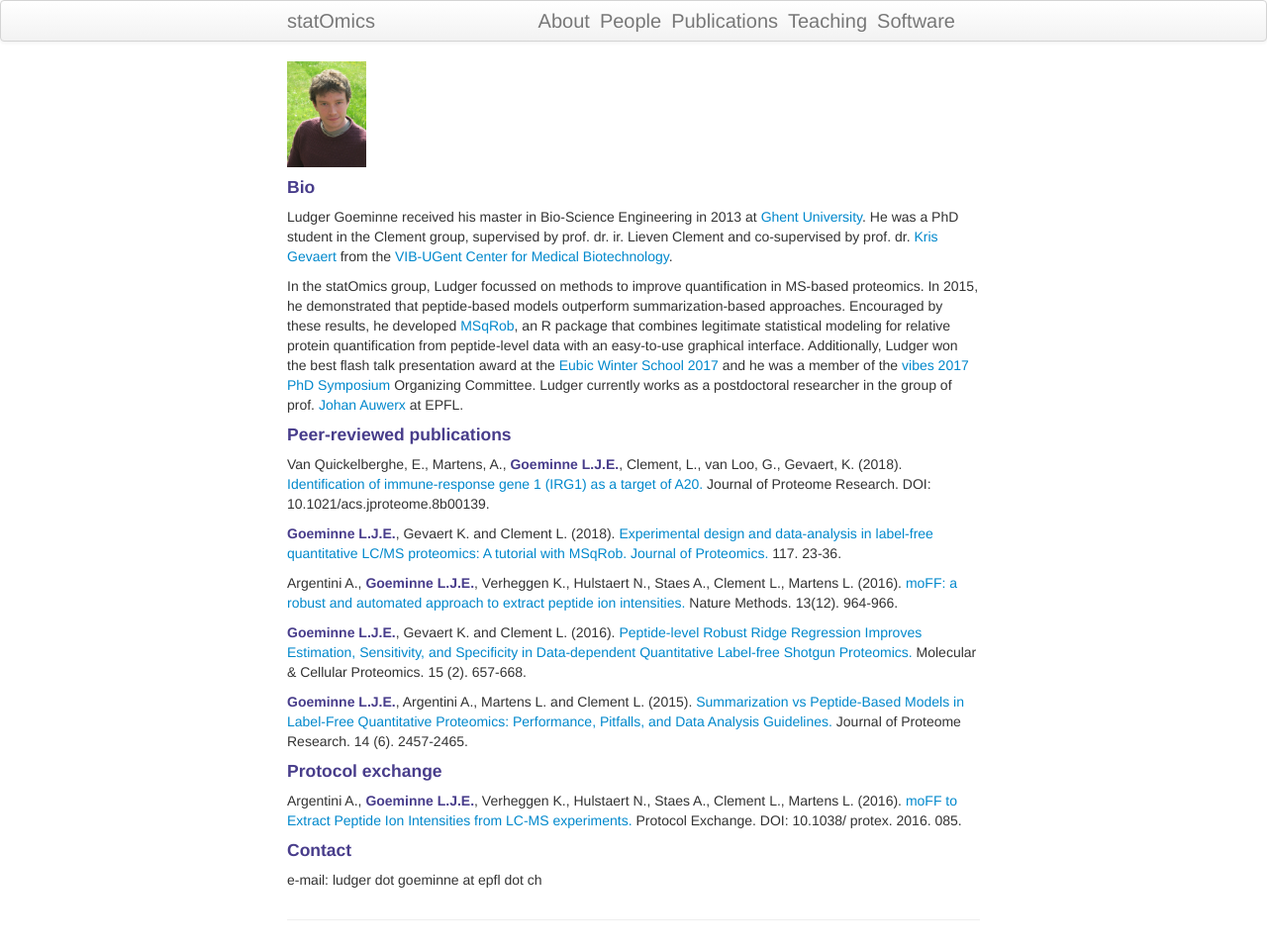
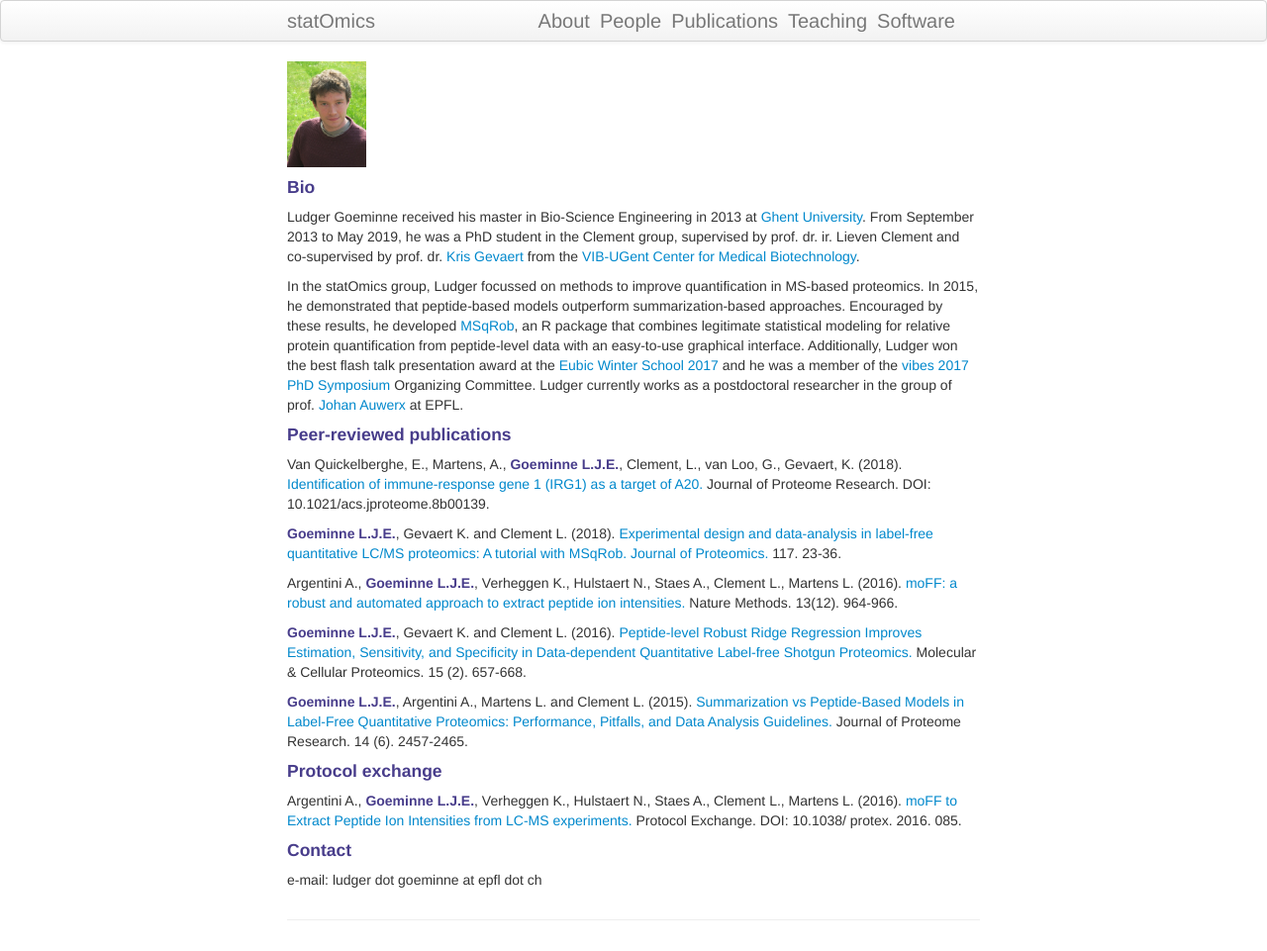
Before and after one commit to statOmics/statOmics.github.io, a Jekyll site: the page built from pages/ludger.md, in a window 1280 px wide. Shown: the whole page at 99% size. Built offline with Jekyll 4.4.1, drawn with Linux system fonts in a browser that asks for light colours.

Commit message:
Update ludger.md

```diff
--- a/pages/ludger.md
+++ b/pages/ludger.md
@@ -6,7 +6,7 @@ title: ludger_goeminne
 
 #### Bio
 
-Ludger Goeminne received his master in Bio-Science Engineering in 2013 at [Ghent University](https://www.ugent.be). He was a PhD student in the Clement group, supervised by prof. dr. ir. Lieven Clement and co-supervised by prof. dr. [Kris Gevaert](http://www.vib.be/en/research/scientists/Pages/kris-gevaert-Lab.aspx) from the [VIB-UGent Center for Medical Biotechnology](http://www.vib.be/en/research/departments/Pages/VIB-UGent-Center-for-Medical-Biotechnology.aspx).
+Ludger Goeminne received his master in Bio-Science Engineering in 2013 at [Ghent University](https://www.ugent.be). From September 2013 to May 2019, he was a PhD student in the Clement group, supervised by prof. dr. ir. Lieven Clement and co-supervised by prof. dr. [Kris Gevaert](http://www.vib.be/en/research/scientists/Pages/kris-gevaert-Lab.aspx) from the [VIB-UGent Center for Medical Biotechnology](http://www.vib.be/en/research/departments/Pages/VIB-UGent-Center-for-Medical-Biotechnology.aspx).
 
 In the statOmics group, Ludger focussed on methods to improve quantification in MS-based proteomics. In 2015, he demonstrated that peptide-based models outperform summarization-based approaches. Encouraged by these results, he developed [MSqRob](http://github.com/statOmics/MSqRobHurdlePaper), an R package that combines legitimate statistical modeling for relative protein quantification from peptide-level data with an easy-to-use graphical interface. Additionally, Ludger won the best flash talk presentation award at the [Eubic Winter School 2017](https://www.sciencedirect.com/science/article/pii/S1874391917301203) and he was a member of the [vibes 2017 PhD Symposium](https://vibconferences.be/event/vibes-in-biosciences) Organizing Committee. Ludger currently works as a postdoctoral researcher in the group of prof. [Johan Auwerx](https://auwerx-lab.epfl.ch/team/) at EPFL.
 
```
